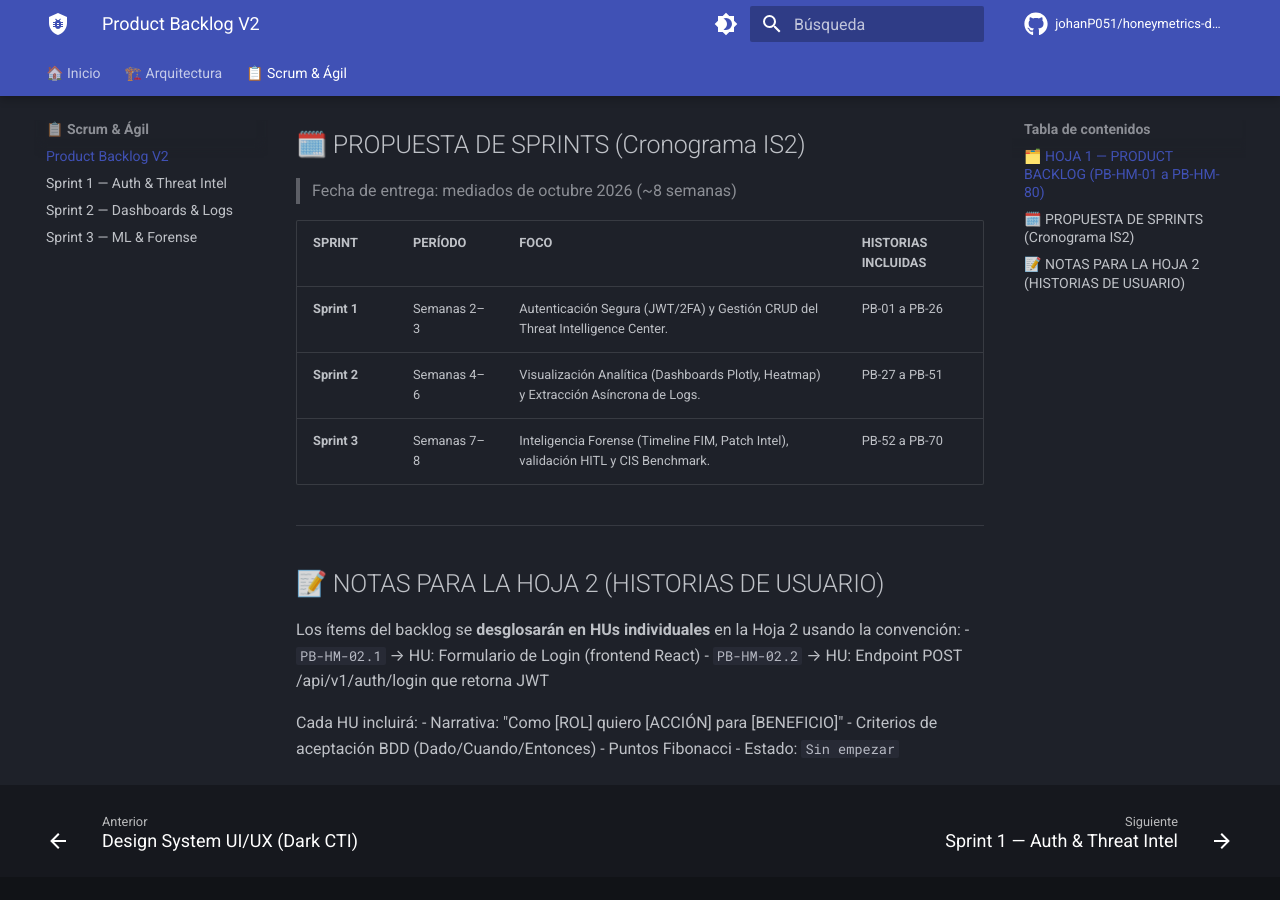
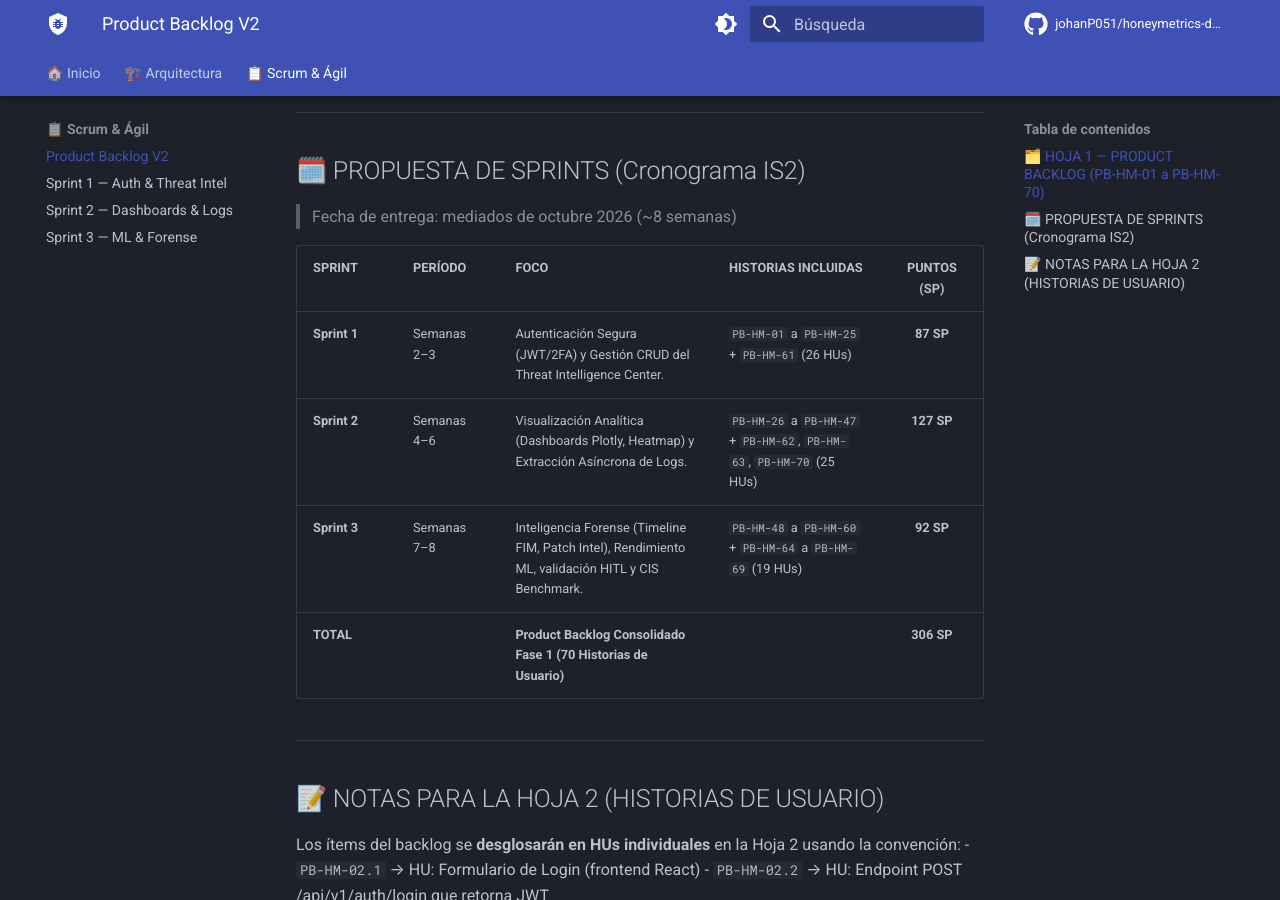
Before and after one commit to johanP051/honeymetrics-documentacion, an MkDocs documentation site: the page built from docs/scrum/product_backlog.md, in a window 1280 px wide and 900 px high, scrolled down 18108 px. Built offline with MkDocs 1.6.1 and Material for MkDocs 9.7.7, drawn with Linux system fonts in a browser that asks for light colours; comment, search, counter and statistics services are not loaded; some of the changed text lies outside the part shown.

Commit message:
docs: sincronizar navegación mkdocs y consolidar sprints del product backlog

```diff
--- a/docs/scrum/product_backlog.md
+++ b/docs/scrum/product_backlog.md
@@ -7,7 +7,7 @@
 
 > [!IMPORTANT]
 > **Reglas del Profesor — Convención Obligatoria**
-> - Código: `PB-HM-01` a `PB-HM-80`.
+> - Código: `PB-HM-01` a `PB-HM-70` (Fase 1 Oficial) / `PB-HM-71` a `PB-HM-80` (Enterprise Fase 2).
 > - Perspectiva: **QUÉ** necesita el usuario, **nunca** el CÓMO técnico.
 > - CRUD: cada operación = ítem separado.
 > - Trazabilidad HU: `PB-HM-01.1`, `PB-HM-01.2` ... (Hoja 2 - HU).
@@ -15,7 +15,7 @@
 > - Prioridad: Alta / Media / Baja.
 > - Fibonacci: 1, 2, 3, 5, 8, 13.
 
-## 🗂️ HOJA 1 — PRODUCT BACKLOG (PB-HM-01 a PB-HM-80)
+## 🗂️ HOJA 1 — PRODUCT BACKLOG (PB-HM-01 a PB-HM-70)
 
 | Código | Descripción (Lenguaje de Negocio) | CU Origen | Actor | Prioridad | Puntos | Estado |
 |---|---|---|---|---|---|---|
@@ -95,11 +95,12 @@
 ## 🗓️ PROPUESTA DE SPRINTS (Cronograma IS2)
 > Fecha de entrega: mediados de octubre 2026 (~8 semanas)
 
-| SPRINT | PERÍODO | FOCO | HISTORIAS INCLUIDAS |
-|--------|---------|------|---------------------|
-| **Sprint 1** | Semanas 2–3 | Autenticación Segura (JWT/2FA) y Gestión CRUD del Threat Intelligence Center. | PB-01 a PB-26 |
-| **Sprint 2** | Semanas 4–6 | Visualización Analítica (Dashboards Plotly, Heatmap) y Extracción Asíncrona de Logs. | PB-27 a PB-51 |
-| **Sprint 3** | Semanas 7–8 | Inteligencia Forense (Timeline FIM, Patch Intel), validación HITL y CIS Benchmark. | PB-52 a PB-70 |
+| SPRINT | PERÍODO | FOCO | HISTORIAS INCLUIDAS | PUNTOS (SP) |
+|--------|---------|------|---------------------|:-----------:|
+| **Sprint 1** | Semanas 2–3 | Autenticación Segura (JWT/2FA) y Gestión CRUD del Threat Intelligence Center. | `PB-HM-01` a `PB-HM-25` + `PB-HM-61` (26 HUs) | **87 SP** |
+| **Sprint 2** | Semanas 4–6 | Visualización Analítica (Dashboards Plotly, Heatmap) y Extracción Asíncrona de Logs. | `PB-HM-26` a `PB-HM-47` + `PB-HM-62`, `PB-HM-63`, `PB-HM-70` (25 HUs) | **127 SP** |
+| **Sprint 3** | Semanas 7–8 | Inteligencia Forense (Timeline FIM, Patch Intel), Rendimiento ML, validación HITL y CIS Benchmark. | `PB-HM-48` a `PB-HM-60` + `PB-HM-64` a `PB-HM-69` (19 HUs) | **92 SP** |
+| **TOTAL** | | **Product Backlog Consolidado Fase 1 (70 Historias de Usuario)** | | **306 SP** |
 
 ---
 
--- a/mkdocs.yml
+++ b/mkdocs.yml
@@ -77,6 +77,6 @@ nav:
     - Design System UI/UX (Dark CTI): architecture/ui_ux_design_system.md
   - 📋 Scrum & Ágil:
     - Product Backlog V2: scrum/product_backlog.md
-    - Sprint 1 — Auth & Threat Intel: scrum/sprint_1_auth_threats.md
+    - Sprint 1 — Auth & Threat Intel: scrum/sprint_1_auth.md
     - Sprint 2 — Dashboards & Logs: scrum/sprint_2_dashboards.md
-    - Sprint 3 — ML & Forense: scrum/sprint_3_ml_forensics.md
+    - Sprint 3 — ML & Forense: scrum/sprint_3_forensics.md
```
Also changed, not shown: 2 other files.
